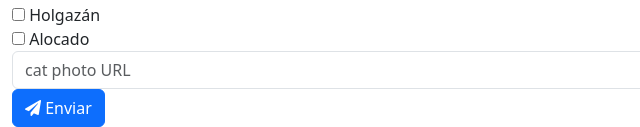
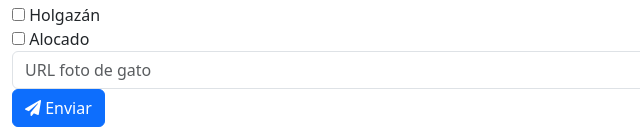
Before and after one commit to CelsoHerib/freeCodeCamp, a plain HTML site: page libreriaDeInterfaz/catPhotoApp/index.html in a window 1280 px wide. Shown: the part 749-876 px from the top of the page, 0-640 px from the left. Drawn offline with nearby package versions, Linux system fonts and the light colour scheme.

Commit message:
ultimando detalles

```diff
--- a/libreriaDeInterfaz/catPhotoApp/index.html
+++ b/libreriaDeInterfaz/catPhotoApp/index.html
@@ -93,7 +93,7 @@
           </label>
           <div class="row">
             <div class="col-xs-7">
-          <input class="form-control" type="text" placeholder="cat photo URL" required>
+          <input class="form-control" type="text" placeholder="URL foto de gato" required>
         </div>
         <div class="col-xs-5">
           <button class="btn btn-primary" type="submit"><i class="fa fa-paper-plane"></i> Enviar</button>
```
